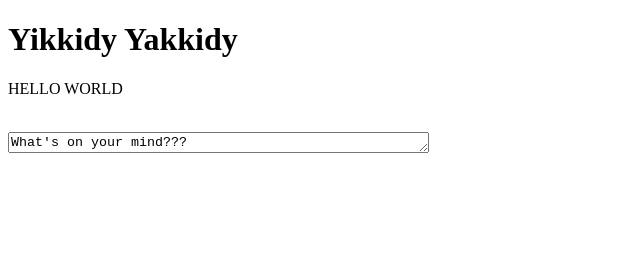
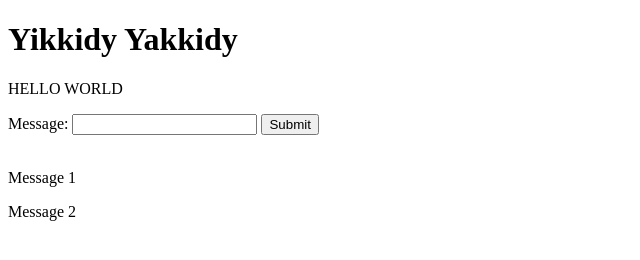
Before and after one commit to linglinglife/anonymous-messaging-app, a plain HTML site: page index.html in a window 1280 px wide. Shown: the whole page, without its empty margins (0-640 px from the left). Drawn offline with Linux system fonts and the light colour scheme.

Commit message:
New description

```diff
--- a/index.html
+++ b/index.html
@@ -7,9 +7,15 @@
   <body>
     <h1>Yikkidy Yakkidy</h2>
       <p>HELLO WORLD</p>
+    <form action="/action_page.php" id="usrform">
+      Message: <input type="text" name="usrname">
+      <input type="submit">
+    </form>
     <br>
-<textarea rows="1" cols="50" name="comment" form="usrform">
-What's on your mind???</textarea>
+    <div id="user_messages">
+      <p> Message 1</p>
+      <p> Message 2</p>
+    </div>
   </body>
 
 </html>
```
Lines whose indentation alone changed are shown as unchanged.
